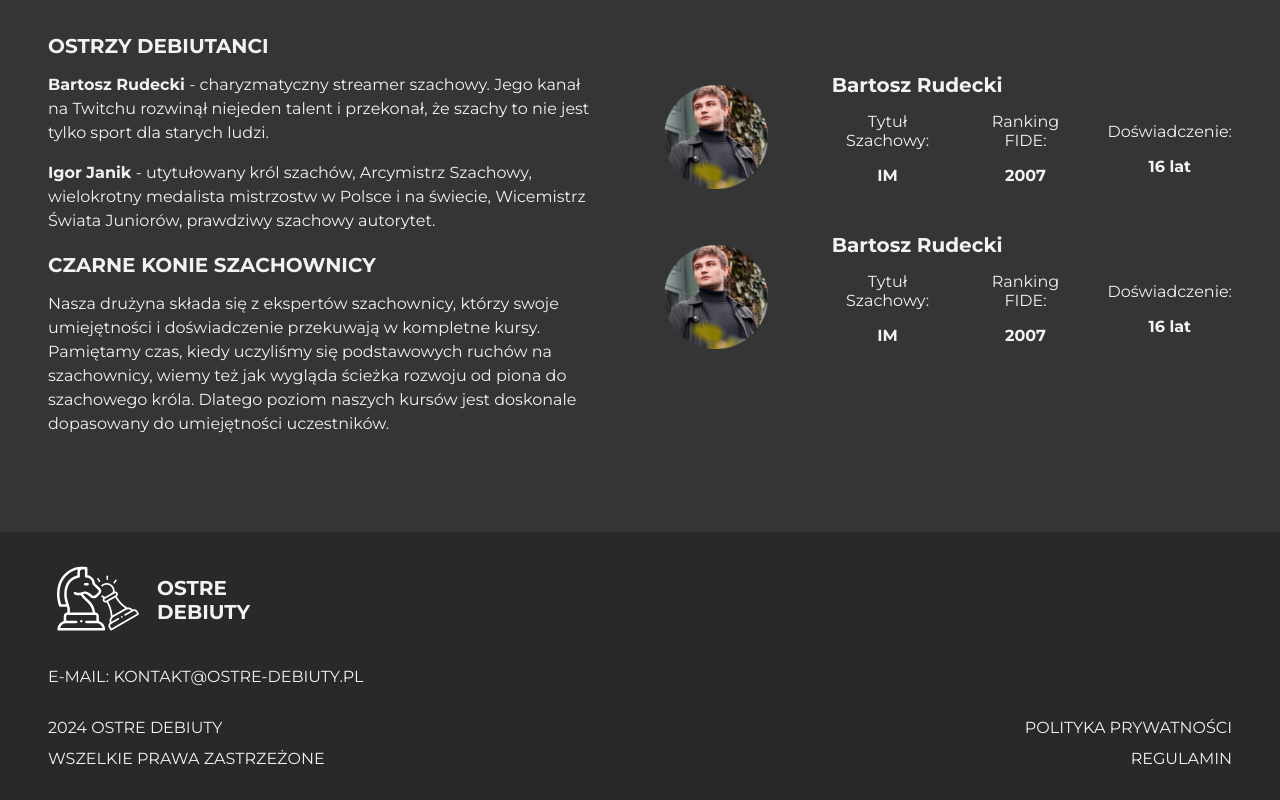
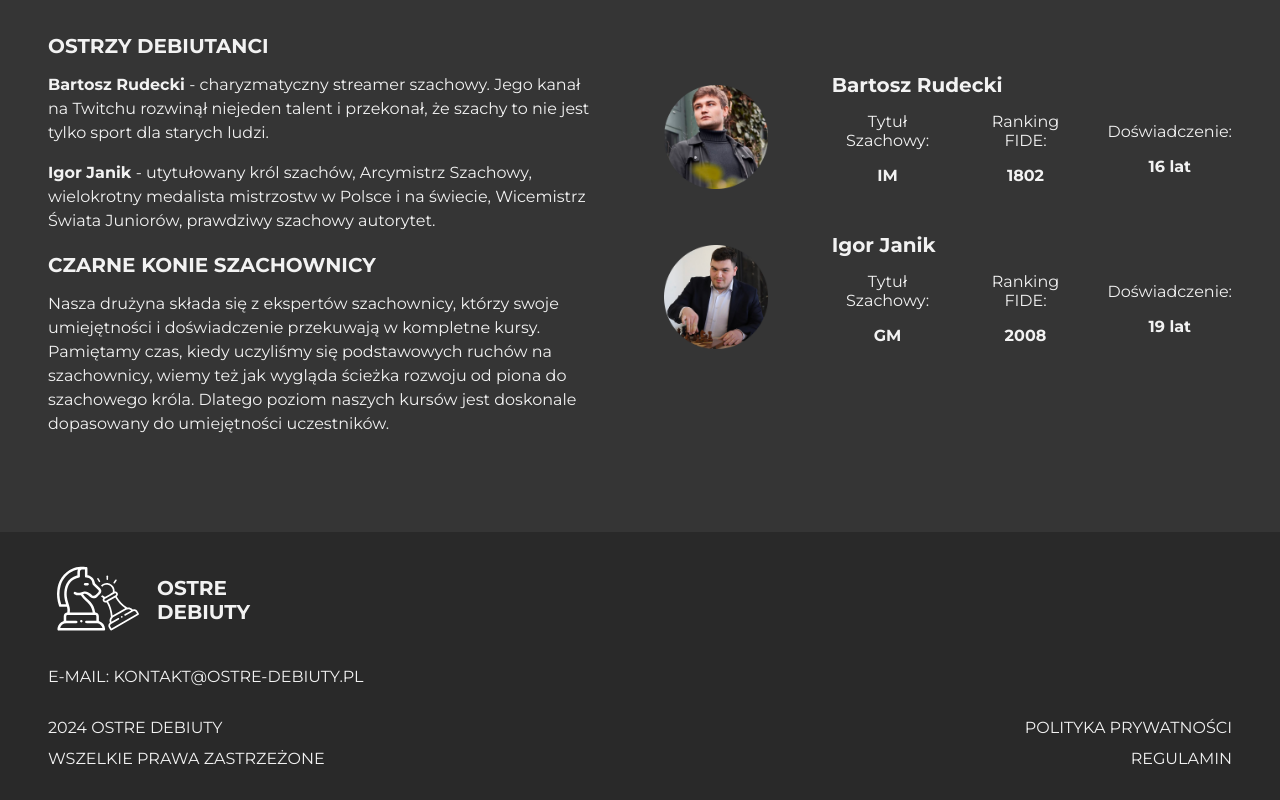
Before and after one commit to BartekKuzniewski/ostre-debiuty, a React (Vite) app: page / in a window 1280 px wide. Shown: the part 2018-2818 px from the top of the page. Built offline with nearby package versions, Linux system fonts and the light colour scheme.

Commit message:
added props for trainers component

```diff
--- a/src/components/KnowUsBetter/KnowUsBetter.jsx
+++ b/src/components/KnowUsBetter/KnowUsBetter.jsx
@@ -1,5 +1,8 @@
 import { Trainers } from '../Trainers/Trainers';
 import { Wrapper } from '../Wrapper/Wrapper';
+
+import bartekImg from '../../assets/bartek.png';
+import igorImg from '../../assets/igor.png';
 import styles from './KnowUsBetter.module.css';
 
 export function KnowUsBetter() {
@@ -54,8 +57,20 @@ export function KnowUsBetter() {
 						</div>
 					</div>
 					<div className={styles.knowUsContentTrainers}>
-						<Trainers />
-						<Trainers />
+						<Trainers
+							img={bartekImg}
+							name='Bartosz Rudecki'
+							chessTitle='IM'
+							rank='1802'
+							exp='16'
+						/>
+						<Trainers
+							img={igorImg}
+							name='Igor Janik'
+							chessTitle='GM'
+							rank='2008'
+							exp='19'
+						/>
 					</div>
 				</div>
 			</Wrapper>
--- a/src/components/KnowUsBetter/KnowUsBetter.module.css
+++ b/src/components/KnowUsBetter/KnowUsBetter.module.css
@@ -57,4 +57,8 @@
 	.knowUsContentInfo p:last-of-type {
 		margin-bottom: 0;
 	}
+
+	.knowUsContentTrainers {
+		text-align: center;
+	}
 }
--- a/src/components/Trainers/Trainers.jsx
+++ b/src/components/Trainers/Trainers.jsx
@@ -1,28 +1,25 @@
-import bartekImg from '../../assets/bartek.png';
-// import igorImg from '../../assets/igor.png';
-
 import styles from './Trainers.module.css';
 
-export function Trainers() {
+export function Trainers({ img, name, chessTitle, rank, exp }) {
 	return (
 		<div className={styles.trainers}>
 			<div className={styles.trainersImg}>
-				<img src={bartekImg} />
+				<img src={img} alt={name} />
 			</div>
 			<div className={styles.trainersInfo}>
-				<h3 className={styles.trainersName}>Bartosz Rudecki</h3>
+				<h3 className={styles.trainersName}>{name}</h3>
 				<div className={styles.trainersDetails}>
 					<div className={styles.trainersChessTitle}>
 						<p>Tytuł Szachowy:</p>
-						<p>IM</p>
+						<p>{chessTitle}</p>
 					</div>
 					<div className={styles.trainersRanking}>
 						<p>Ranking FIDE:</p>
-						<p>2007</p>
+						<p>{rank}</p>
 					</div>
 					<div className={styles.trainersExp}>
 						<p>Doświadczenie:</p>
-						<p>16 lat</p>
+						<p>{exp} lat</p>
 					</div>
 				</div>
 			</div>
```
